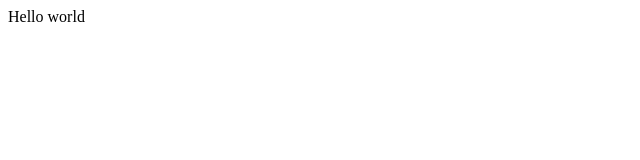
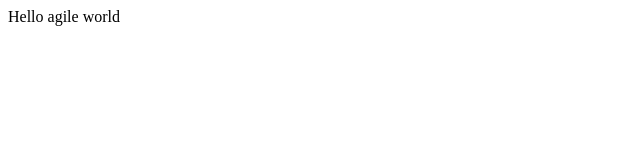
Before and after one commit to apu-pixel/ACIT2911, a plain HTML site: page index.html in a window 1280 px wide. Shown: the full height of the page, 0-640 px from the left. Drawn offline with Linux system fonts and the light colour scheme.

Commit message:
modified index.html

```diff
--- a/index.html
+++ b/index.html
@@ -4,7 +4,7 @@
 	<title>Agile</title>
 	</head>
 		<body>
-			<p>Hello world</p>
+			<p>Hello agile world</p>
 		</body>
 
 
```
